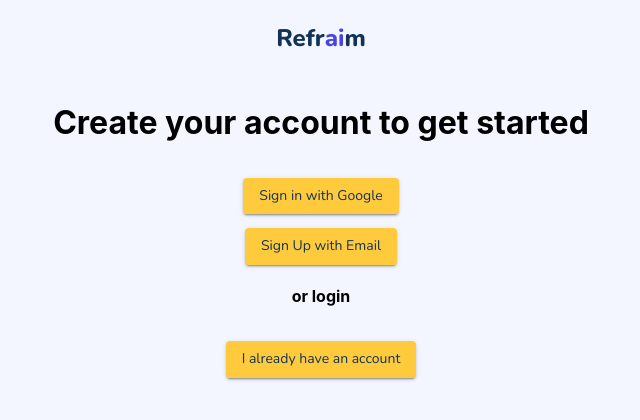
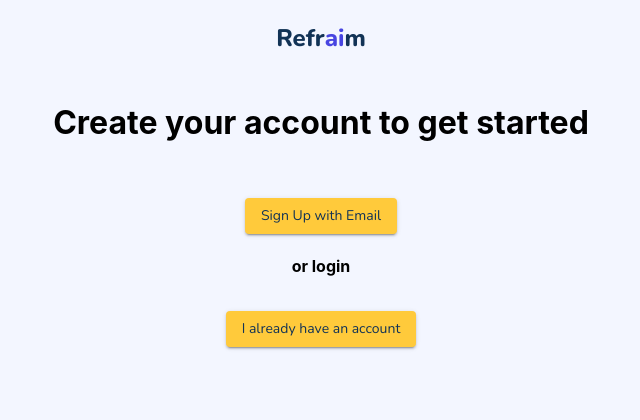
Before and after one commit to npereznyc/refraim_frontend, a React (Create React App) app: page /welcome in a window 1280 px wide. Shown: the top 420 px of the page, without its empty margins (319-959 px from the left). Built offline with nearby package versions, Linux system fonts and the light colour scheme; no server answers.

Commit message:
Hid google login button for now, until we have functionality working

```diff
--- a/public/index.html
+++ b/public/index.html
@@ -11,7 +11,7 @@
       name="description"
       content="A mental health app to reframe your negative thoughts"
     />
-    <link rel="apple-touch-icon" href="%PUBLIC_URL%/logo192.png" />
+    <link rel="apple-touch-icon" href="%PUBLIC_URL%/favicon.ico" />
     <!--
       manifest.json provides metadata used when your web app is installed on a
       user's mobile device or desktop. See https://developers.google.com/web/fundamentals/web-app-manifest/
--- a/src/pages/Welcome.jsx
+++ b/src/pages/Welcome.jsx
@@ -6,7 +6,7 @@
     return (
         <div className="welcome">
             <h1>Create your account to get started</h1>
-            <GoogleLogin />
+            {/* <GoogleLogin /> */}
             <br />
             <Button
                 type="submit"
```
